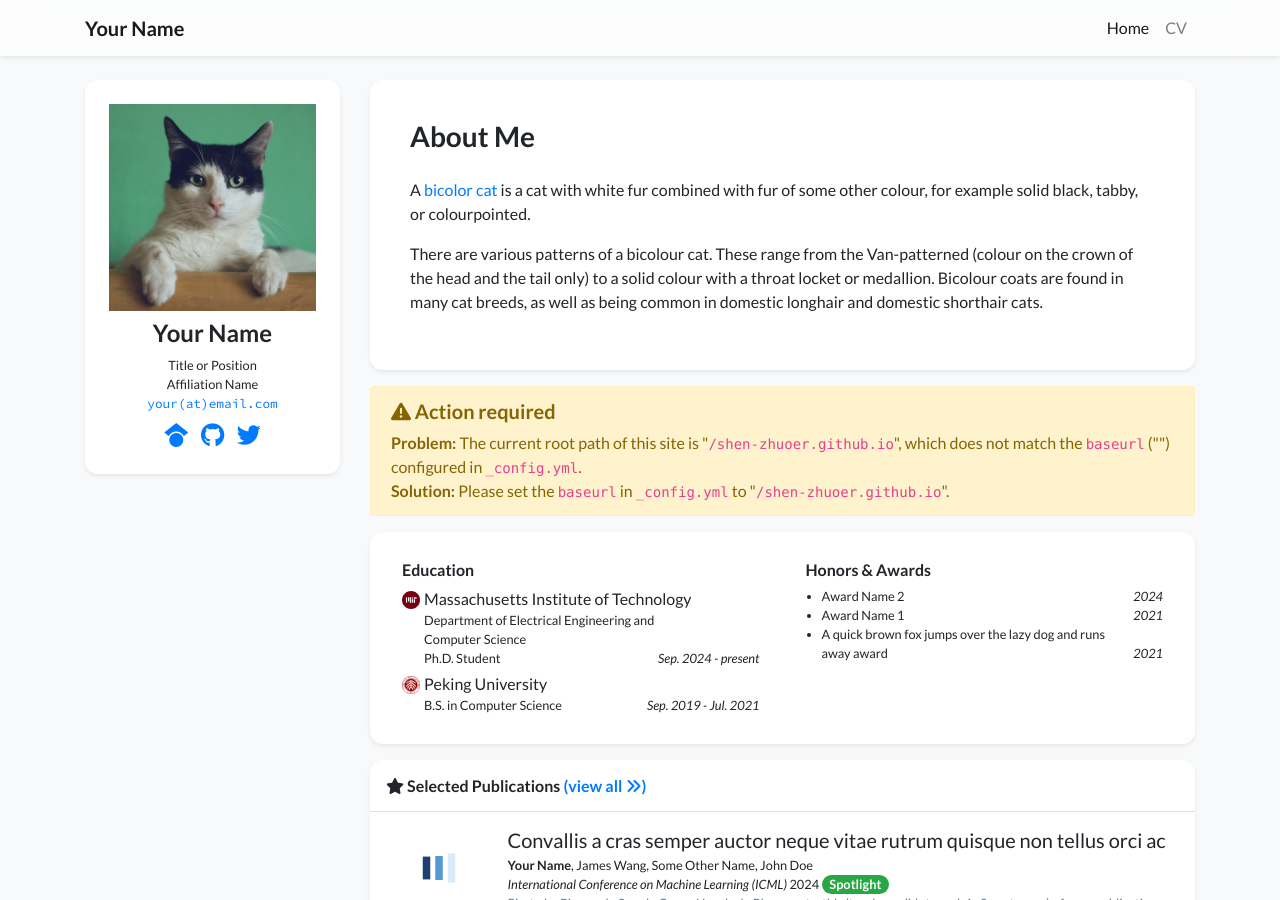
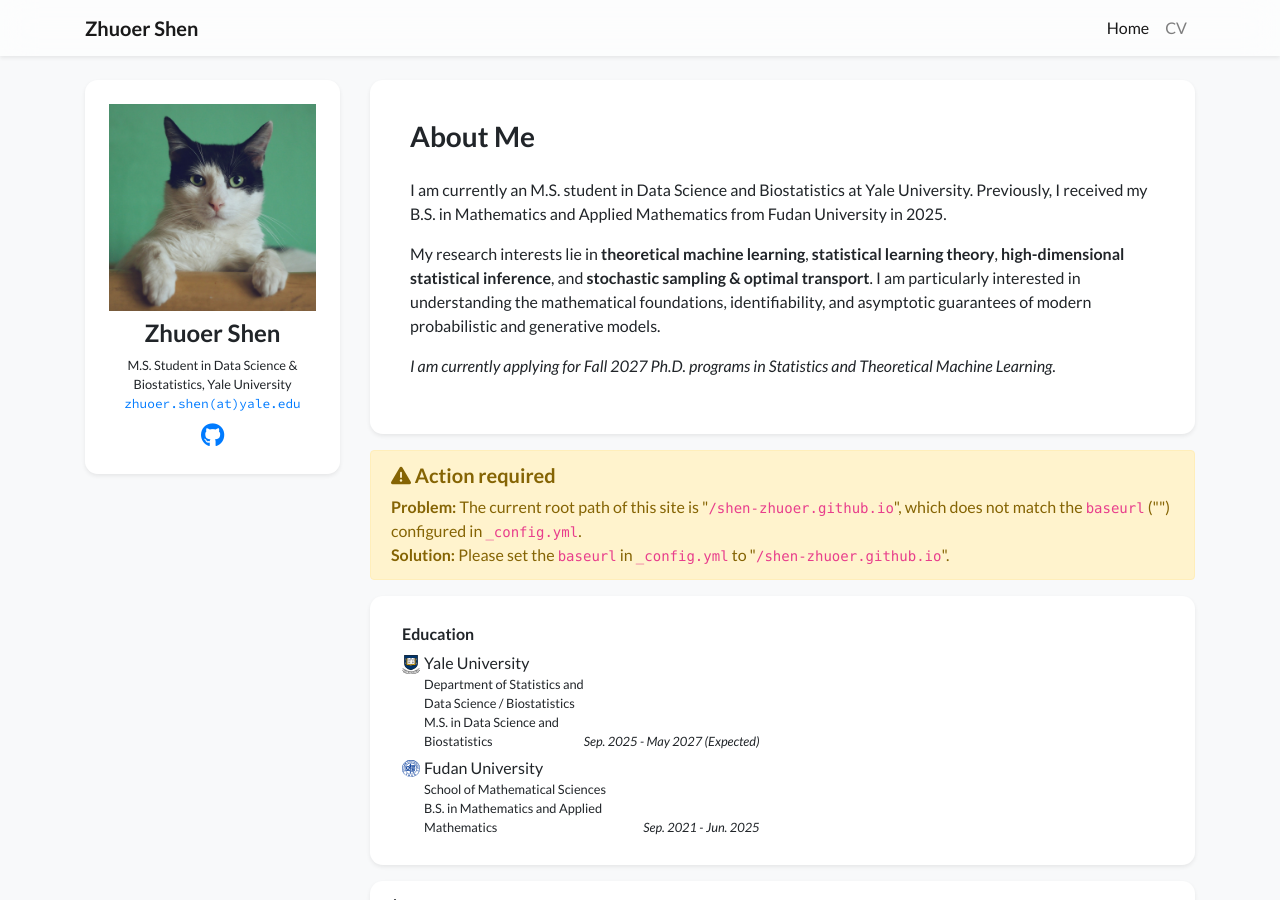
Before and after one commit to shen-zhuoer/shen-zhuoer.github.io, a Jekyll site: the page built from index.html, in a window 1280 px wide and 900 px high. Built offline with Jekyll 4.4.1, drawn with Linux system fonts in a browser that asks for light colours; nearby versions of some CDN libraries; a style sheet for code colours, icons or effects is not loaded.

Commit message:
Revise profile with new personal and educational info
Updated personal information, education details, and short bio.

```diff
--- a/_data/profile.yml
+++ b/_data/profile.yml
@@ -1,58 +1,53 @@
-primary_name: "Your Name"
+primary_name: "Zhuoer Shen"
 secondary_name: ""
-navbar_name: "Your Name"
+navbar_name: "Zhuoer Shen"
 
 positions:
-- name: Title or Position
-- name: Affiliation Name
-  logo: /assets/images/badges/MIT_Social_circle.png  # Logo is optional
+- logo: /assets/images/badges/yale.svg
+  name: M.S. Student in Data Science & Biostatistics, Yale University
 
+email: "zhuoer.shen@yale.edu"
+# cv_link: /assets/Zhuoer_Shen_CV.pdf
+github: shen-zhuoer
+# gscholar: your_google_scholar_id   # 有的话取消注释并填 ID
+# linkedin: your_linkedin_username   # 有的话取消注释并填用户名
 
-email: "your@email.com"
-# cv_link: link-to-your-cv-file
-gscholar: xFmQpf4AAAAJ  # This is an example, replace it with your own Google Scholar ID
-github: your_github_id
-twitter: your_twitter_id  # Do not include the '@' symbol
-# linkedin: your-linked-in-id
-# orcid: 0000-0000-0000-0000
+portrait_url: /assets/images/photos/portrait.jpg   # 挑好照片传到 photos 文件夹后，把这里改成新文件名即可
+portrait_caption: ""
 
-short_bio_text_justify: false
 short_bio: >-
   <p>
-    A <a href="https://en.wikipedia.org/wiki/Bicolor_cat" target="_blank">bicolor cat</a> is a cat with white fur combined with fur of some other colour, for example solid black, tabby, or colourpointed.
+    I am currently an M.S. student in Data Science and Biostatistics at Yale University.
+    Previously, I received my B.S. in Mathematics and Applied Mathematics from Fudan University in 2025.
   </p>
   <p>
-    There are various patterns of a bicolour cat. These range from the Van-patterned (colour on the crown of the head
-    and the tail only) to a solid colour with a throat locket or medallion. Bicolour coats are found in many cat breeds,
-    as well as being common in domestic longhair and domestic shorthair cats.
+    My research interests lie in <strong>theoretical machine learning</strong>, <strong>statistical learning theory</strong>,
+    <strong>high-dimensional statistical inference</strong>, and <strong>stochastic sampling &amp; optimal transport</strong>.
+    I am particularly interested in understanding the mathematical foundations, identifiability, and asymptotic guarantees of modern probabilistic and generative models.
+  </p>
+  <p>
+    <em>I am currently applying for Fall 2027 Ph.D. programs in Statistics and Theoretical Machine Learning.</em>
   </p>
 
-portrait_url: /assets/images/photos/portrait.jpg
-portrait_caption: >-
-  Photo by Manja Vitolic on Unsplash (this caption is optional, comment it out to disable).
+show_portrait_caption: false
 
 education:
-- name: Massachusetts Institute of Technology
-  logo: /assets/images/badges/MIT_Social_circle.png
+- name: Yale University
+  logo: /assets/images/badges/yale.svg
   position: >-
-    Department of Electrical Engineering and Computer Science <br/>
-    Ph.D. Student
-  date: Sep. 2024 - present
-- name: Peking University
-  logo: /assets/images/badges/PKU_red.png
-  position: B.S. in Computer Science
-  date: Sep. 2019 - Jul. 2021
+    Department of Statistics and Data Science / Biostatistics<br/>
+    M.S. in Data Science and Biostatistics
+  date: Sep. 2025 - May 2027 (Expected)
+- name: Fudan University
+  logo: /assets/images/badges/fudan.svg
+  position: >-
+    School of Mathematical Sciences<br/>
+    B.S. in Mathematics and Applied Mathematics
+  date: Sep. 2021 - Jun. 2025
 
-# experience:
-# - name: Peking University
-#   logo: /assets/images/badges/PKU_red.png
-#   position: Research Intern
-#   date: Sep. 2019 - Jul. 2021
-
-awards:
-- name: Award Name 2
-  date: 2024
-- name: Award Name 1
-  date: 2021
-- name: A quick brown fox jumps over the lazy dog and runs away award
-  date: 2021
+# 如果想在右下角展示获奖经历，把下面取消注释并填入你 CV 上的奖项；如果不需要，保持注释即可
+# awards:
+# - name: Scholarship / Award Name 1
+#   date: 2025
+# - name: Scholarship / Award Name 2
+#   date: 2024
```
